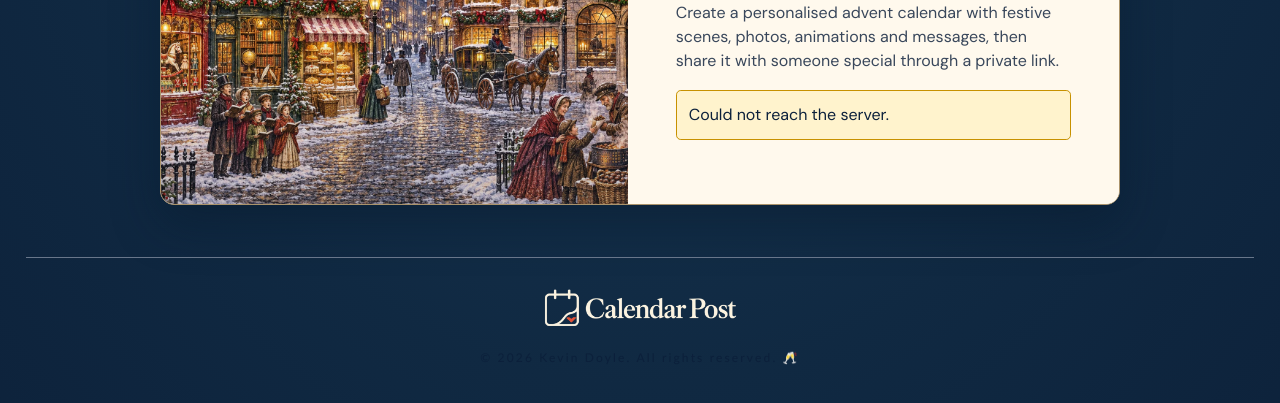
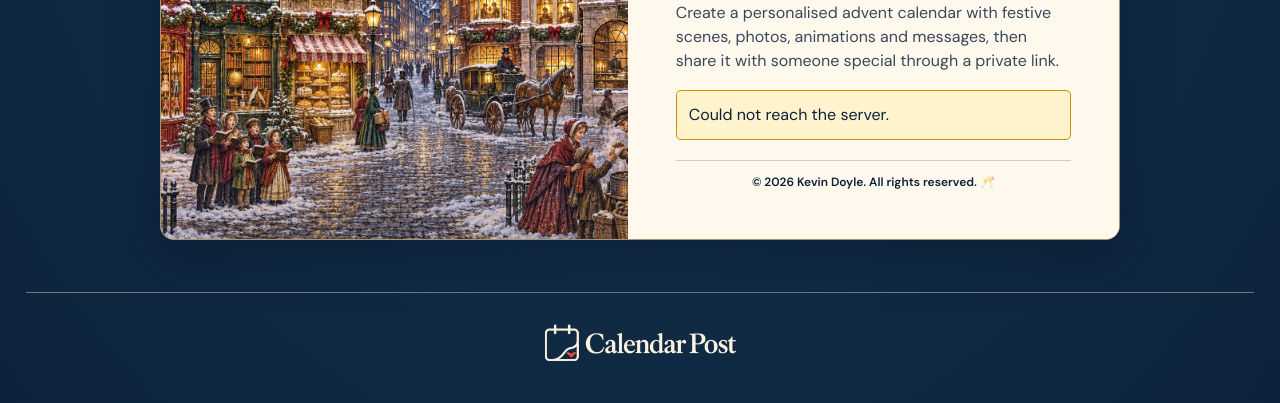
Before and after one commit to KPDoyle/Christmas, a website: page public/owner.html in a window 1280 px wide. Shown: the part 335-738 px from the top of the page. Drawn offline with Linux system fonts and the light colour scheme; no server answers.

Commit message:
Show copyright beside sign-in forms

```diff
--- a/public/owner.html
+++ b/public/owner.html
@@ -8,7 +8,7 @@
 .owner .secondary{background:#fff;color:#0c203b}.owner .linkish{background:none;border:0;color:#0c203b;text-decoration:underline;padding:0}
 .owner .warning{background:#fff3cd;border:1px solid #c79100;padding:.75rem;border-radius:.3rem}
 .owner .ok{background:#e3f4e8;border:1px solid #2e7d4f;padding:.75rem;border-radius:.3rem}
-.owner [role=status]{min-height:1.2em}.owner small{color:#4a5668}.owner .intro{margin:.4rem 0 1.1rem;color:#39475b;line-height:1.5}.owner .intro strong{display:block;margin-bottom:.25rem;color:#0c203b;font-size:1.1rem}
+.owner [role=status]{min-height:1.2em}.owner small{color:#4a5668}.owner .intro{margin:.4rem 0 1.1rem;color:#39475b;line-height:1.5}.owner .intro strong{display:block;margin-bottom:.25rem;color:#0c203b;font-size:1.1rem}.owner .copyright{margin:1.25rem 0 0;padding-top:.75rem;border-top:1px solid #d6caba;color:#0c203b;text-align:center;font-size:.75rem;font-weight:600}
 </style>
 <body><header><strong style="min-width:0"><img id="platformBrand" src="/calendar-post-wordmark.webp" alt="Calendar Post" style="display:block;width:clamp(105px,32vw,235px);max-width:100%;height:auto;border-radius:4px"></strong></header>
 <main class="accountLayout"><div class="accountArt" aria-hidden="true"></div><section class="owner">
@@ -34,4 +34,5 @@
 </section><h2>Change password</h2>
 <form id="changeForm"><label>Current password<input type="password" id="currentPassword" autocomplete="current-password" required></label><label>New password<input type="password" id="newPassword" autocomplete="new-password" minlength="12" required></label><button>Change password</button></form>
 </div>
-</section></main><footer><img src="/calendar-post-wordmark.webp" alt="Calendar Post" style="display:block;width:clamp(140px,25vw,205px);max-width:100%;height:auto;margin:auto;border-radius:4px"><small style="display:block;margin-top:10px;color:#0c203b;font:12px/1.4 'Trebuchet MS',sans-serif;text-align:center">© 2026 Kevin Doyle. All rights reserved. 🥂</small></footer><script src="/owner.js"></script></body></html>
+<p class="copyright">© 2026 Kevin Doyle. All rights reserved. 🥂</p>
+</section></main><footer><img src="/calendar-post-wordmark.webp" alt="Calendar Post" style="display:block;width:clamp(140px,25vw,205px);max-width:100%;height:auto;margin:auto;border-radius:4px"></footer><script src="/owner.js"></script></body></html>
```
